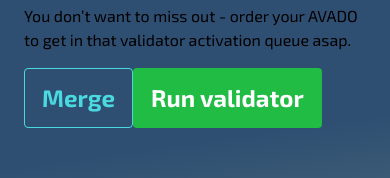
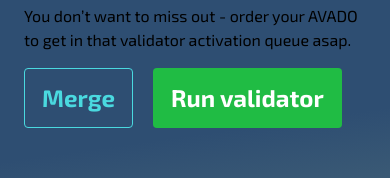
Before and after one commit to TapGlobal/hyperpay, a Nuxt app: page / in a window 390 px wide. Shown: the part 1139-1317 px from the top of the page. Built offline with nearby package versions, Linux system fonts and the light colour scheme.

Commit message:
space button

```diff
--- a/components/AboutSection.vue
+++ b/components/AboutSection.vue
@@ -32,7 +32,7 @@
                   class="button is-primary is-outlined is-large"
                   href="/merge-node"
                   >Merge</a
-                ><a class="md:ml-5 button is-success is-large" href="/merge-node"
+                ><a class="ml-5 button is-success is-large" href="/merge-node"
                   >Run validator</a
                 >
               </div>
--- a/components/HeroSection.vue
+++ b/components/HeroSection.vue
@@ -36,7 +36,7 @@
                   class="button is-primary is-outlined is-large"
                   href="/merge-node"
                   >Merge</a
-                ><a class="md:ml-5  button is-success is-large" href="/merge-node"
+                ><a class="ml-5  button is-success is-large" href="/merge-node"
                   >Run validator</a
                 >
               </div>
--- a/components/MergeSection.vue
+++ b/components/MergeSection.vue
@@ -21,7 +21,7 @@
                   class="button is-primary is-outlined is-large"
                   href="/merge-node"
                   >Merge</a
-                ><a class="md:ml-5 button is-success is-large" href="/merge-node"
+                ><a class="ml-5 button is-success is-large" href="/merge-node"
                   >Run validator</a
                 >
               </div>
```
